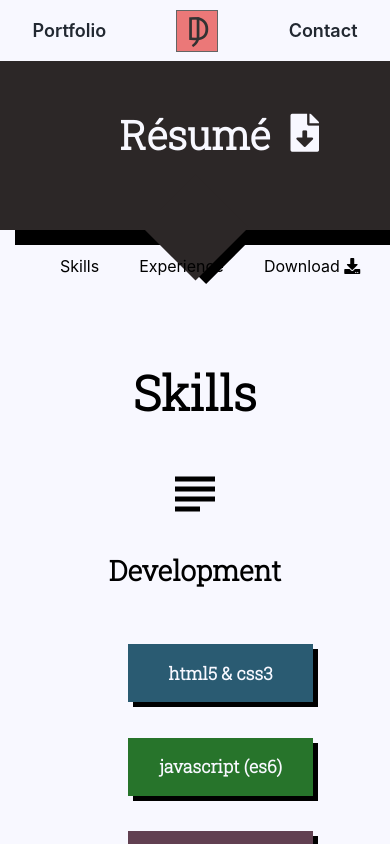
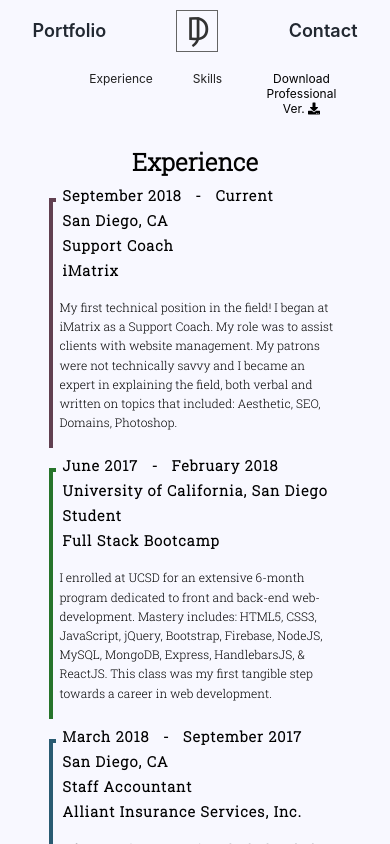
Before and after one commit to JuliusDorfman/jdorfj, a React (Create React App) app: page /homepage in a window 390 px wide. Shown: the top 844 px of the page. Built offline with nearby package versions, Linux system fonts and the light colour scheme.

Commit message:
conditional rendering of resume components woogit add . Resume responsiveness

```diff
--- a/src/App.css
+++ b/src/App.css
@@ -1,6 +1,6 @@
 html, body{
   margin: 0;
-  background-color: gainsboro;
+  background-color: ghostwhite;
 }
 
 button {
--- a/src/Components/Navbar/Navbar.css
+++ b/src/Components/Navbar/Navbar.css
@@ -123,13 +123,13 @@
 } */
 
 .icon-card-initials-wrapper:hover {
-  background: #eb7878;
+  background: ghostwhite;
   cursor: pointer;
   border: 1.5px solid rgba(50, 50, 50, 1);
 }
 
 .icon-fill {
-  background: #eb7878;
+  background: gainstboro;
 }
 
 .icon-card-initials-wrapper:hover>.icon-card-initials {
--- a/src/Pages/Contact/Contact.css
+++ b/src/Pages/Contact/Contact.css
@@ -1,6 +1,7 @@
 .contact-component {
   height: 100vh;
   overflow: hidden;
+  background-color: gainsboro;
 }
 
 .contact-form-wrapper {
@@ -105,6 +106,7 @@
   color: black;
   font-size: 28px;
   font-style: italic;
+  cursor: pointer;
 }
 
 .thank-you-submit {
--- a/src/Pages/Contact/Contact.jsx
+++ b/src/Pages/Contact/Contact.jsx
@@ -50,13 +50,13 @@
 
                 <textarea id="message" name="message" type="textarea" placeholder="*Say Hi!" autoComplete="new-password" value={this.state.message} onChange={this.handleChange} required />
 
-                <input className="submit" type="submit" value="- Fire Away -" />
+                <input className="submit" type="submit" value="- Fire Away -" href="mailto: juliusgcd@gmail.com"/>
 
               </form>
               <div className="contact-form-details">
                 <h3>The Details</h3>
                 <p className="my-dealings">
-                  Julius is a solo developer with a wide breadth of knowledge in all things web development. SEO, Visual Aesthetic, Edits by the Pixel, I've got you covered!
+                  Julius is a solo developer with a wide breadth of knowledge in all things web development. SEO, visual aesthetic, edits by the pixel, I've got you covered!
                 </p>
                 <ul>
                   <li>e. juliusgcd@gmail.com</li>
--- a/src/Pages/Homepage/Homepage.css
+++ b/src/Pages/Homepage/Homepage.css
@@ -1,116 +1,73 @@
 .homepage-component {
   background: ghostwhite;
+}
+
+.resume-container {
+  text-align: center;
+  width: 70%;
+  margin: auto;
 }
 
 .resume-intro {
   position: relative;
   width: 100%;
-  height: 20vh;
-  background-color: #2c2727;
-  box-shadow: 15px 15px;
   font-family: 'Roboto Slab', serif;
-}
-
-.resume-intro:after {
-  content: " ";
-  display: inline-block;
-  position: absolute;
-  width: 75px;
-  height: 75px;
-  background-color: #2c2727;
-  bottom: -35px;
-  left: 0;
-  right: 0;
-  margin: auto;
-  transform: rotateZ(45deg);
-  box-shadow: 15px 0px 0 -5px;
+  margin-top: 20px;
 }
 
 .resume-intro * {
-  color: ghostwhite;
+  color: #020202;
 }
 
 .resume-intro>.intro {
   position: relative;
   display: block;
   text-align: center;
-  padding-top: 20px;
+}
+
+.intro>h1 {
+  margin: 0 auto;
 }
 
 .resume-jump-menu {
+  position: relative;
   display: flex;
   flex-direction: row;
   list-style: none;
+  justify-content: center;
+  margin-top: 0;
 }
 
-.resume-jump-menu > li {
+.resume-jump-menu li {
   position: relative;
   margin-top: 20px;
   margin: 10px 20px;
   cursor: pointer;
 }
 
-.resume-jump-menu > li:after {
+.resume-jump-menu>li>a {
+  text-decoration: none;
+  color: #202020
+}
+
+.resume-jump-menu>li:after {
   content: "";
   display: block;
   position: absolute;
   width: 0;
-  height: 2px;
-  transition: width .5s;
+  height: 5px;
+  transition: .5s;
+  border-bottom: 1.5px solid;
 }
 
-.resume-jump-menu > li:hover:after {
-  border-bottom: 1px solid black;
+.resume-jump-menu>li:hover:after {
+  border-bottom: 1.5px solid black;
   width: 100%;
-}
-
-.seperator {
-  position: relative;
-  background-color: #2c2727;
-  height: 20vh;
-  box-shadow: 15px 15px;
-}
-
-.seperator>* {
-  position: relative;
-  display: block;
-  top: 30%;
-  text-align: center;
-  color: #f0f0f0;
-}
-
-.seperator:before {
-  content: " ";
-  display: inline-block;
-  position: absolute;
-  width: 75px;
-  height: 75px;
-  background-color: #2c2727;
-  bottom: 105px;
-  left: 0;
-  right: 0;
-  margin: auto;
-  transform: rotateZ(45deg);
-}
-
-.seperator:after {
-  content: " ";
-  display: inline-block;
-  position: absolute;
-  width: 75px;
-  height: 75px;
-  background-color: #2c2727;
-  top: 105px;
-  left: 0;
-  right: 0;
-  margin: auto;
-  transform: rotateZ(45deg);
-  box-shadow: 20px 0px 0 -10px;
 }
 
 .intro>h1 {
   display: inline-block;
-  font-size: 40px;
+  font-size: 48px;
 }
 
 .intro>a {
@@ -122,15 +79,11 @@
   font-size: 38px;
 }
 
+/* Intro Layout */
+
 /* Skills Layout */
-.skills-container {
-  text-align: center;
-  width: 70%;
-  margin: 75px auto;
-}
-
 .skills-intro>h1 {
-  font-size: 3rem;
+  font-size: 1.5rem;
   font-family: 'Roboto Slab', serif;
 }
 
@@ -140,7 +93,6 @@
   flex-direction: row;
   justify-content: space-around;
   list-style: none;
-  margin-bottom: 50px;
 }
 
 .skills-head {
@@ -149,13 +101,17 @@
   justify-content: center;
   align-items: center;
   width: 30%;
-  font-size: 28px;
+  font-size: 1.3rem;
   font-weight: 600;
   font-family: 'Roboto Slab', serif;
 }
 
+.skills-head>p {
+  margin: 0;
+}
+
 .skills-head>img {
-  width: 80px;
+  width: 60px;
 }
 
 .skills-details {
@@ -177,12 +133,12 @@
 .skills-details>ul>li {
   position: relative;
   flex: 1 0 auto;
-  padding: 1em;
+  padding: .8rem;
   /* background-color: #888; */
-  margin: 1em;
-  min-width: 150px;
+  margin: .8rem;
+  min-width: 100px;
   color: ghostwhite;
-  font-size: 1.1rem;
+  font-size: 1rem;
   font-weight: 600;
   font-family: 'Roboto Slab', serif;
   cursor: pointer;
@@ -204,22 +160,17 @@
 }
 
 /* Experience Layout */
-.experience-container {
-  text-align: center;
-  width: 70%;
-  margin: 75px auto;
-  background: ghostwhite;
-}
 
 .experience-container>h1 {
   text-align: center;
-  font-size: 3rem;
+  font-size: 1.5rem;
   font-family: 'Roboto Slab', serif;
+  color: #020202;
 }
 
 .exp-first-tier {
   text-align: left;
-  margin: 50px;
+  margin: 40px;
   position: relative;
   padding-left: 1%;
 }
@@ -259,7 +210,6 @@
 }
 
 .exp-item {
-  margin: 50px 0;
   font-family: 'Roboto Slab', serif;
   font-weight: 300;
 }
@@ -277,14 +227,15 @@
 
 .exp-item>p {
   margin: 0;
-  line-height: 1.5rem;
+  padding-left: 1%;
+  line-height: 1.2rem;
   padding-bottom: 16px;
 }
 
 .exp-item>header>h4:nth-child(even) {
   text-align: right;
 }
-
+/*
 .exp-item>ul {
   padding-left: 1%;
   margin: 0;
@@ -292,7 +243,7 @@
 
 .exp-item>ul>li {
   list-style-position: inside;
-}
+} */
 
 .colors1 {
   background: #2a5b72;
@@ -307,12 +258,50 @@
 }
 
 .colors4 {
-  background: #BBA542;
+  background: #6B6B00;
 }
 
 /* Responsiveness */
 
+@media (max-width: 850px) {
+  .resume-container {
+    width: 85%;
+  }
+
+  .skills-details {
+    width: 80%;
+  }
+
+  .exp-first-tier {
+    margin: 20px;
+  }
+
+  .exp-item>header {
+    display: flex;
+    flex-direction: column;
+    justify-content: flex-start;
+  }
+
+  .exp-item>header>h4:nth-child(even) {
+    text-align: left;
+  }
+
+  .exp-item>p,
+  ul>li {
+    font-size: 12px;
+  }
+
+  .exp-item>header>h4 {
+    font-size: .9em;
+  }
+
+}
+
 @media (max-width: 700px) {
+  .skills-head {
+    flex-direction: row-reverse;
+  }
+
   .skill-item {
     flex-direction: column;
   }
@@ -321,7 +310,12 @@
     margin: auto;
   }
 
+  .skills-head {
+    width: 65%;
+    justify-content: space-between;
+  }
+
   .skills-head>img {
-    width: 60px;
+    width: initial;
   }
 }
--- a/src/Pages/Homepage/Homepage.jsx
+++ b/src/Pages/Homepage/Homepage.jsx
@@ -6,7 +6,12 @@
 export default class Homepage extends Component {
   constructor(props) {
     super(props);
-    this.state = {}
+    this.state = {
+      resumeIntro: 0,
+      experience: 1,
+      skills: 0
+    }
+    this.handleNavigate = this.handleNavigate.bind(this);
   }
 
   componentDidMount() {
@@ -15,33 +20,96 @@
     }
   }
 
+  handleNavigate(e) {
+    e.preventDefault();
+    if (e.target.getAttribute('value') === "experience") {
+      this.setState({ resumeIntro: 0 });
+      this.setState({ experience: 1 });
+      this.setState({ skills: 0 });
+    }
+    if (e.target.getAttribute('value') === "skills") {
+      this.setState({ resumeIntro: 0 });
+      this.setState({ experience: 0 });
+      this.setState({ skills: 1 });
+    }
+  }
+
   render() {
-    return (
-      <div className="homepage-component">
-        <Navbar />
-        <div className="resume-intro">
-          <div className="intro">
-            <h1>
-              Résumé
-            </h1>
-            <a href="#"><i className="fas fa-file-download"></i></a>
-          </div>
-        </div>
+    let resumeComponent;
+    let jumpMenu = (
       <ul className="resume-jump-menu">
         <li>
-            Skills
+          <a onClick={this.handleNavigate} value="experience">Experience</a>
         </li>
         <li>
-            Experience
+          <a onClick={this.handleNavigate} value="skills">Skills</a>
         </li>
         <li>
-            Download&nbsp;<i className="fas fa-download"></i>
+          Download Professional Ver.&nbsp;<i className="fas fa-download"></i>
         </li>
       </ul>
-
-        <section className="skills-container">
+    )
+    if (this.state.resumeIntro) {
+      resumeComponent = (
+        <section className="intro-container resume-container">Intro</section>
+      );
+    }
+    if (this.state.experience) {
+      resumeComponent = (
+        <section className="experience-container resume-container">
+        {jumpMenu}
+          <h1 id="experience">
+            Experience
+          </h1>
+          <div id="imatrix" className="exp-first-tier">
+            <article className="exp-item">
+              <header>
+                <h4>September 2018 &nbsp; - &nbsp; Current</h4>
+                <h4>San Diego, CA</h4>
+                <h4>Support Coach</h4>
+                <h4>iMatrix</h4>
+              </header>
+              <p>My first technical position in the field! I began at iMatrix as a Support Coach. My role was to assist clients with website management. My patrons were not technically savvy and I became an expert in explaining the field, both verbal and written on topics that included: Aesthetic, SEO, Domains, Photoshop.
+              </p>
+              {/* <ul>
+                <li>Aesthetics</li>
+                <li>SEO</li>
+                <li>Domains</li>
+                <li>Photoshop</li>
+              </ul> */}
+            </article>
+          </div>
+          <div id="trilogy-bootcamp" className="exp-first-tier">
+            <article className="exp-item">
+              <header>
+                <h4>June 2017 &nbsp; - &nbsp; February 2018</h4>
+                <h4>University of California, San Diego</h4>
+                <h4>Student</h4>
+                <h4>Full Stack Bootcamp</h4>
+              </header>
+              <p>I enrolled at UCSD for an extensive 6-month program dedicated to front and back-end web-development. Mastery includes: HTML5, CSS3, JavaScript, jQuery, Bootstrap, Firebase, NodeJS, MySQL, MongoDB, Express, HandlebarsJS, &amp; ReactJS. This class was my first tangible step towards a career in web development.</p>
+            </article>
+          </div>
+          <div id="alliant" className="exp-first-tier">
+            <article className="exp-item">
+              <header>
+                <h4>March 2018 &nbsp; - &nbsp; September 2017</h4>
+                <h4>San Diego, CA</h4>
+                <h4>Staff Accountant</h4>
+                <h4>Alliant Insurance Services, Inc.</h4>
+              </header>
+              <p>Before persuing a career in tech, I had worked as a Staff Accountant for a fantastic company, Alliant Insurance Services. While I enjoyed the people and the work, I knew the field was not where my passion lay.</p>
+            </article>
+          </div>
+        </section>
+      );
+    }
+    if (this.state.skills) {
+      resumeComponent = (
+        <section className="skills-container resume-container">
+        {jumpMenu}
           <div className="skills-intro">
-            <h1>Skills</h1>
+            <h1 id="skills">Skills</h1>
           </div>
           <ul className="skill-list">
             <li className="skill-item">
@@ -87,57 +155,14 @@
             </li>
           </ul>
         </section>
-        <section className="experience-container">
-          <h1>
-            Experience
-          </h1>
-          <div id="imatrix" className="exp-first-tier">
-            <article className="exp-item">
-              <header>
-                <h4>September 2018 &nbsp; - &nbsp; Current</h4>
-                <h4>San Diego, CA</h4>
-                <h4>Support Coach</h4>
-                <h4>iMatrix</h4>
-              </header>
-              <p>My first technical position in the field! I began at iMatrix as a Support Coach. My role was to assist clients with website management. My patrons were not technically savvy and I became an expert in explaining the field, both verbal and written. Essence of calls would include:
-              </p>
-              <ul>
-                <li>Aesthetics</li>
-                <li>SEO</li>
-                <li>Domains</li>
-                <li>Photoshop</li>
-              </ul>
-            </article>
-          </div>
-          <div id="trilogy-bootcamp" className="exp-first-tier">
-            <article className="exp-item">
-              <header>
-                <h4>June 2017 &nbsp; - &nbsp; February 2018</h4>
-                <h4>University of California, San Diego</h4>
-                <h4>Student</h4>
-                <h4>Full Stack Bootcamp</h4>
-              </header>
-              <p>I enrolled at UCSD for an extensive 6-month program dedicated to front and back-end web-development. Mastery includes: HTML5, CSS3, JavaScript, jQuery, Bootstrap, Firebase, NodeJS, MySQL, MongoDB, Express, HandlebarsJS, &amp; ReactJS. This class was my first tangible step towards a career in web development.</p>
-            </article>
-          </div>
-          <div id="alliant" className="exp-first-tier">
-            <article className="exp-item">
-              <header>
-                <h4>March 2018 &nbsp; - &nbsp; September 2017</h4>
-                <h4>San Diego, CA</h4>
-                <h4>Staff Accountant</h4>
-                <h4>Alliant Insurance Services, Inc.</h4>
-              </header>
-              <p>Before persuing a career in tech, I had worked as a Staff Accountant for a fantastic company, Alliant Insurance Services. While I enjoyed the people and the work, I knew the field was not where my passion lay.</p>
-            </article>
-          </div>
-        </section>
+      );
+    }
 
-        <div className="seperator">
-
-        </div>
-
-        <DigitalCard />
+    return (
+      <div className="homepage-component">
+        <Navbar />
+        {resumeComponent}
+        {/* <DigitalCard /> */}
       </div>
     )
   }
--- a/src/Pages/Portfolio/Portfolio.css
+++ b/src/Pages/Portfolio/Portfolio.css
@@ -1,6 +1,7 @@
 .portfolio-component {
   height: 100vh;
   overflow: hidden;
+  background-color: gainsboro;
 }
 
 .grid-container-homepage {
```
Lines whose indentation alone changed are shown as unchanged.
